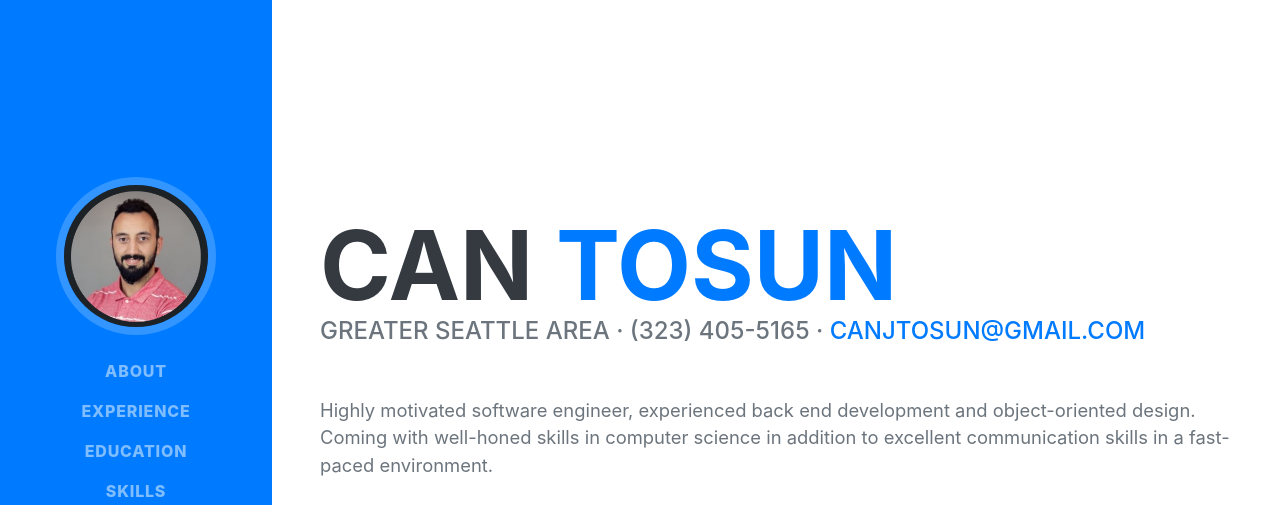
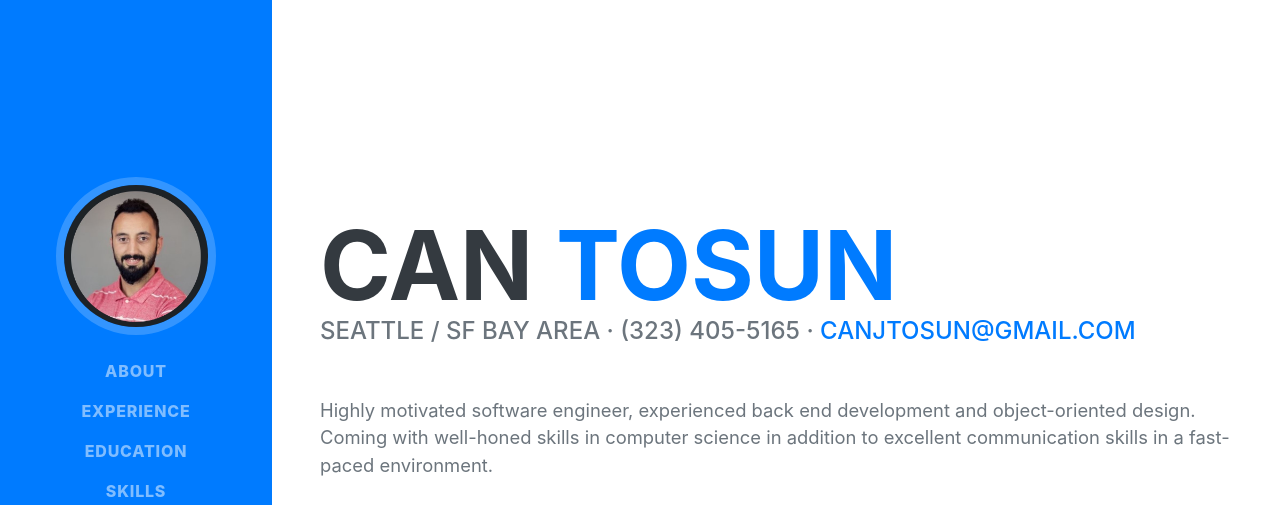
Before and after one commit to canjtosun/canjtosun.github.io, a website: page index.html in a window 1280 px wide. Shown: the top 505 px of the page. Drawn offline with nearby package versions, Linux system fonts and the light colour scheme; a web font is replaced by a local one.

Commit message:
Update index.html

```diff
--- a/index.html
+++ b/index.html
@@ -45,7 +45,7 @@
                         <span class="text-primary">Tosun</span>
                     </h1>
                     <div class="subheading mb-5">
-                        Greater Seattle Area · (323) 405-5165 ·
+                        Seattle / SF Bay Area · (323) 405-5165 ·
                         <a href="mailto:canjtosun@gmail.com">canjtosun@gmail.com</a>
                     </div>
                     <p class="lead mb-5">Highly motivated software engineer, experienced back end
```
